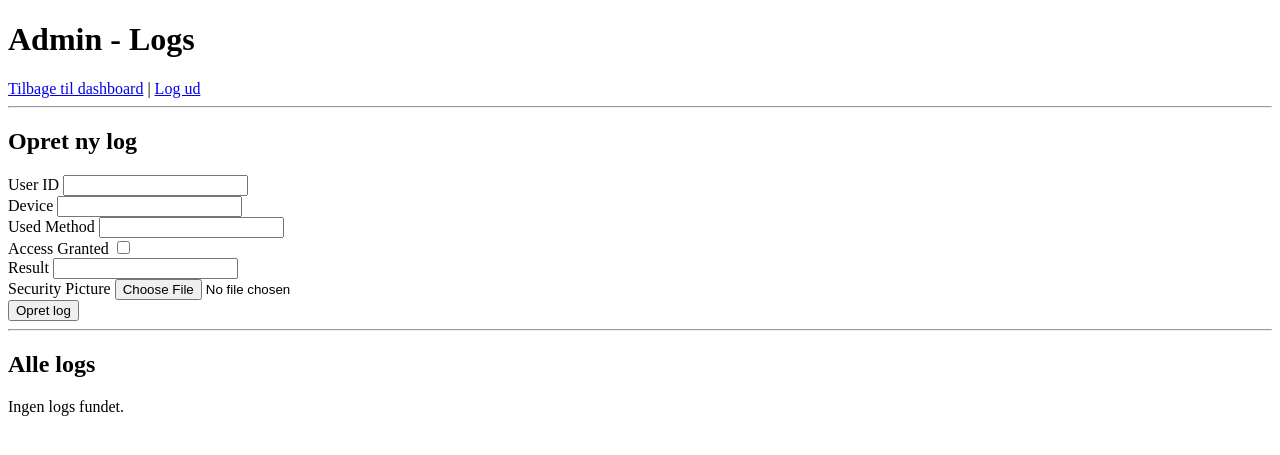
After one commit to Zerraphix/Face-Recognition-Project, a Flask app: page /admin/logs in a window 1280 px wide. The commit adds this page. Shown: the top 455 px of the page. Run offline with Flask 3, Linux system fonts and the light colour scheme; the visitor is signed in with stand-in values (Sample User, id 1); data that the repository does not hold is empty.

Commit message:
Admin Dashboard Logs

```diff
--- a/Webserver/app.py
+++ b/Webserver/app.py
@@ -246,5 +246,96 @@ def admin_delete_user(user_id):
 
     return redirect(url_for("admin_users"))
 
+# Log management routes
+@app.route("/admin/logs")
+@admin_required
+def admin_logs():
+    logs = []
+
+    try:
+        response = requests.get(
+            f"{API_BASE_URL}/logs",
+            timeout=5
+        )
+
+        if response.status_code == 200:
+            logs = response.json()
+        else:
+            flash("Kunne ikke hente logs fra API")
+
+    except requests.exceptions.RequestException:
+        flash("Kunne ikke forbinde til API-serveren")
+
+    return render_template(
+        "admin_logs.html",
+        logs=logs
+    )
+
+@app.route("/admin/logs/create", methods=["POST"])
+@admin_required
+def admin_create_log():
+    user_id = request.form.get("user_id")
+    device = request.form.get("device")
+    used_method = request.form.get("used_method")
+    access_granted = request.form.get("access_granted") == "true"
+    result = request.form.get("result")
+    security_picture = request.files.get("security_picture")
+
+    try:
+        data = {
+            "user_id": user_id,
+            "device": device,
+            "used_method": used_method,
+            "access_granted": "true" if access_granted else "false",
+            "result": result
+        }
+
+        files = None
+
+        if security_picture and security_picture.filename:
+            files = {
+                "file": (
+                    security_picture.filename,
+                    security_picture.stream,
+                    security_picture.mimetype
+                )
+            }
+
+        response = requests.post(
+            f"{API_BASE_URL}/logs",
+            data=data,
+            files=files,
+            timeout=5
+        )
+
+        if response.status_code == 201:
+            flash("Log blev oprettet")
+        else:
+            flash(f"Log kunne ikke oprettes: {response.text}")
+
+    except requests.exceptions.RequestException as e:
+        flash(f"Kunne ikke forbinde til API-serveren: {e}")
+
+    return redirect(url_for("admin_logs"))
+
+@app.route("/admin/logs/delete/<int:log_id>", methods=["POST"])
+@admin_required
+def admin_delete_log(log_id):
+    try:
+        response = requests.delete(
+            f"{API_BASE_URL}/logs/{log_id}",
+            timeout=5
+        )
+
+        if response.status_code == 200:
+            flash("Log blev slettet")
+        else:
+            flash(f"Log kunne ikke slettes: {response.text}")
+
+    except requests.exceptions.RequestException:
+        flash("Kunne ikke forbinde til API-serveren")
+
+    return redirect(url_for("admin_logs"))
+
 if __name__ == "__main__":
     app.run(debug=True, port=5001)
--- /dev/null
+++ b/Webserver/templates/admin_logs.html
@@ -0,0 +1,116 @@
+<!DOCTYPE html>
+<html lang="da">
+
+<head>
+    <meta charset="UTF-8">
+    <title>Admin - Logs</title>
+</head>
+
+<body>
+
+    <h1>Admin - Logs</h1>
+
+    <a href="{{ url_for('dashboard') }}">Tilbage til dashboard</a>
+    |
+    <a href="{{ url_for('logout') }}">Log ud</a>
+
+    <hr>
+
+    {% with messages = get_flashed_messages() %}
+    {% if messages %}
+    {% for message in messages %}
+    <p style="color: green;">{{ message }}</p>
+    {% endfor %}
+    {% endif %}
+    {% endwith %}
+
+    <h2>Opret ny log</h2>
+
+    <form method="POST" action="{{ url_for('admin_create_log') }}" enctype="multipart/form-data">
+        <div>
+            <label>User ID</label>
+            <input type="number" name="user_id" required>
+        </div>
+
+        <div>
+            <label>Device</label>
+            <input type="text" name="device" required>
+        </div>
+
+        <div>
+            <label>Used Method</label>
+            <input type="text" name="used_method" required>
+        </div>
+
+        <div>
+            <label>Access Granted</label>
+            <input type="checkbox" name="access_granted" value="true">
+        </div>
+
+        <div>
+            <label>Result</label>
+            <input type="text" name="result" required>
+        </div>
+
+        <div>
+            <label>Security Picture</label>
+            <input type="file" name="security_picture" accept="image/*">
+        </div>
+
+        <button type="submit">Opret log</button>
+    </form>
+
+    <hr>
+
+    <h2>Alle logs</h2>
+
+    {% if logs %}
+    <table border="1" cellpadding="8">
+        <thead>
+            <tr>
+                <th>ID</th>
+                <th>User ID</th>
+                <th>Device</th>
+                <th>Used Method</th>
+                <th>Access Granted</th>
+                <th>Result</th>
+                <th>Security Picture</th>
+                <th>Handling</th>
+            </tr>
+        </thead>
+
+        <tbody>
+            {% for log in logs %}
+            <tr>
+                <td>{{ log["log_id"] }}</td>
+                <td>{{ log["user_id"] }}</td>
+                <td>{{ log["device"] }}</td>
+                <td>{{ log["used_method"] }}</td>
+                <td>{{ log["access_granted"] }}</td>
+                <td>{{ log["result"] }}</td>
+                <td>
+                    {% if log["security_picture_path"] %}
+                    <a href="{{ url_for('static', filename=log['security_picture_path']) }}" target="_blank">
+                        Se billede
+                    </a>
+                    {% else %}
+                    Ingen billede
+                    {% endif %}
+                <td>
+                    <form method="POST" action="{{ url_for('admin_delete_log', log_id=log['log_id']) }}">
+                        <button type="submit" onclick="return confirm('Er du sikker på at du vil slette denne log?')">
+                            Slet
+                        </button>
+                    </form>
+                </td>
+            </tr>
+            {% endfor %}
+        </tbody>
+    </table>
+    {% else %}
+    <p>Ingen logs fundet.</p>
+    {% endif %}
+
+</body>
+
+</html>
--- a/Webserver/templates/dashboard.html
+++ b/Webserver/templates/dashboard.html
@@ -43,6 +43,8 @@
     <p>Du er admin, så du kan se admin-indhold her.</p>
 
     <a href="{{ url_for('admin_users') }}">Administrer users</a>
+    <a href="{{ url_for('admin_logs') }}">Administrer logs</a>
+
 {% else %}
     <h2>Ikke admin</h2>
     <p>Du er logget ind, men du er ikke admin.</p>
```
